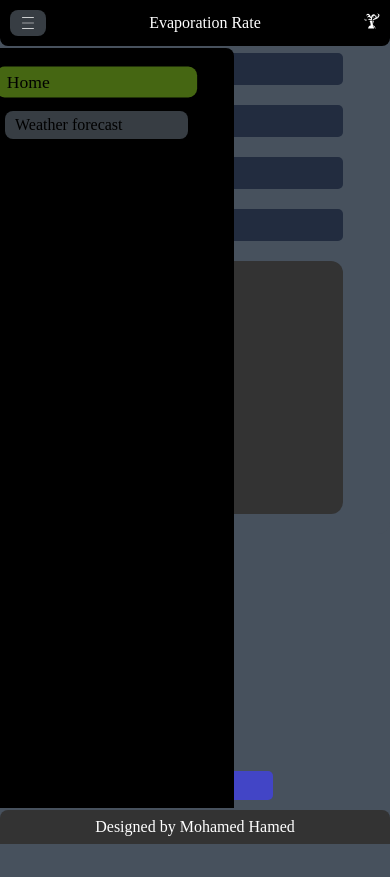
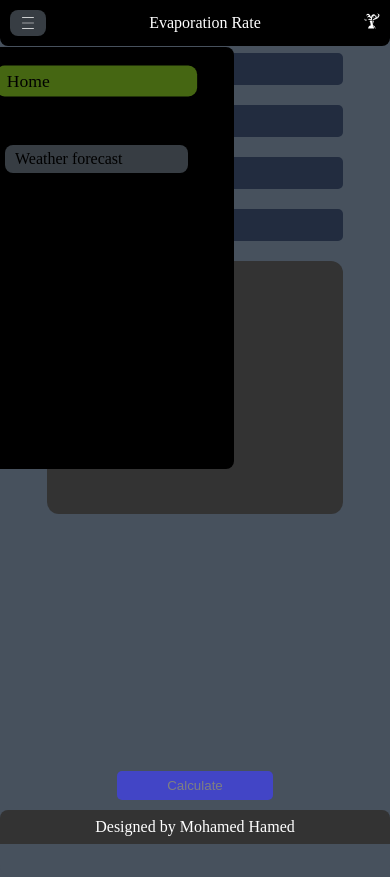
Before and after one commit to Mohamedhame/evaporation_rate, a React (Vite) app: page / in a window 390 px wide. Both pictures are taken after a click on the element 28 px from the left and 23 px from the top of the page. Before the commit the page ends 844 px from the top, so only its background shows below. Built offline with nearby package versions, Linux system fonts and the light colour scheme; no server answers.

Commit message:
12/1/2026 (1)

```diff
--- a/src/App.css
+++ b/src/App.css
@@ -174,7 +174,6 @@ body {
   left: 0;
   right: 0;
   width: 100%;
-  /* max-height: 20vh; */
 }
 
 .copy-right {
@@ -210,7 +209,7 @@ body {
   }
   .container {
     width: 100%;
-    /* height: 100%; */
+    height: 100vh;
     overflow: hidden;
     margin-top: 8.5%;
   }
@@ -233,17 +232,19 @@ body {
     align-items: start;
     width: 100%;
     justify-content: start;
+    margin-top: 20px;
+    gap: 50px;
   }
 
   .show-mobile {
     background-color: black;
     width: 60%;
     position: absolute;
-    top: 48px;
+    top: 47px;
     left: 0;
     display: flex;
-    height: 90vh;
-    border-radius: 0 8px 0 0;
+    height: 50vh;
+    border-radius: 0 8px 8px 0;
   }
 
   .disk-show p {
--- a/src/App.jsx
+++ b/src/App.jsx
@@ -1,5 +1,4 @@
 import NavBar from "./components/NavBar";
-// import { useState } from "react";
 import "./App.css";
 import HomePage from "./components/HomePage";
 import Forecast from "./components/Forecast";
@@ -12,7 +11,10 @@ function App() {
     <>
       <NavBar />
       {isHome ? <HomePage /> : <Forecast />}
-      <div className={`${showMobile ? "show-mobile" : "hidden"}`}>
+      <div
+        className={`${showMobile ? "show-mobile" : "hidden"}`}
+        onClick={(e) => e.stopPropagation()}
+      >
         <DisktopMenu />
       </div>
     </>
```
